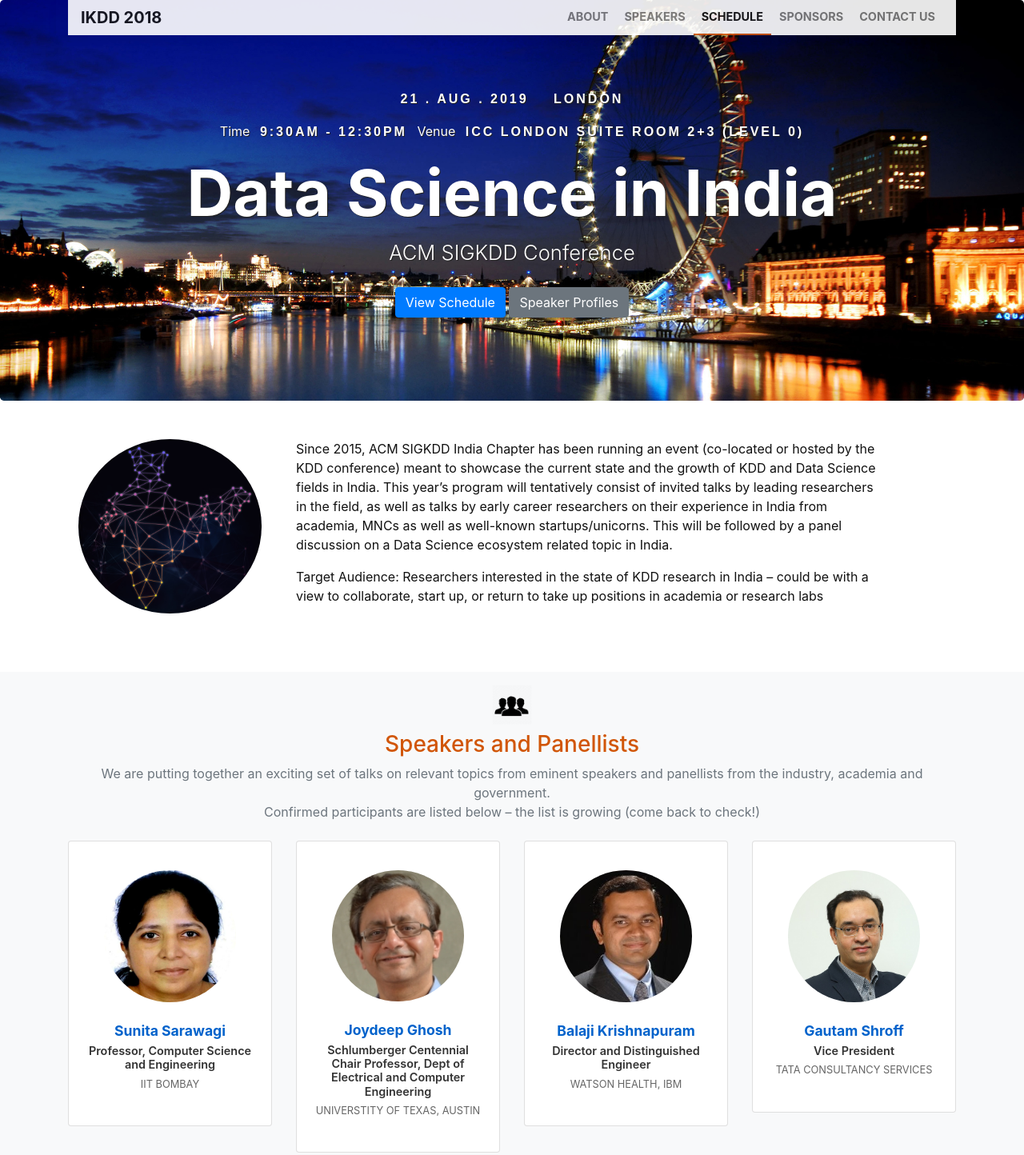
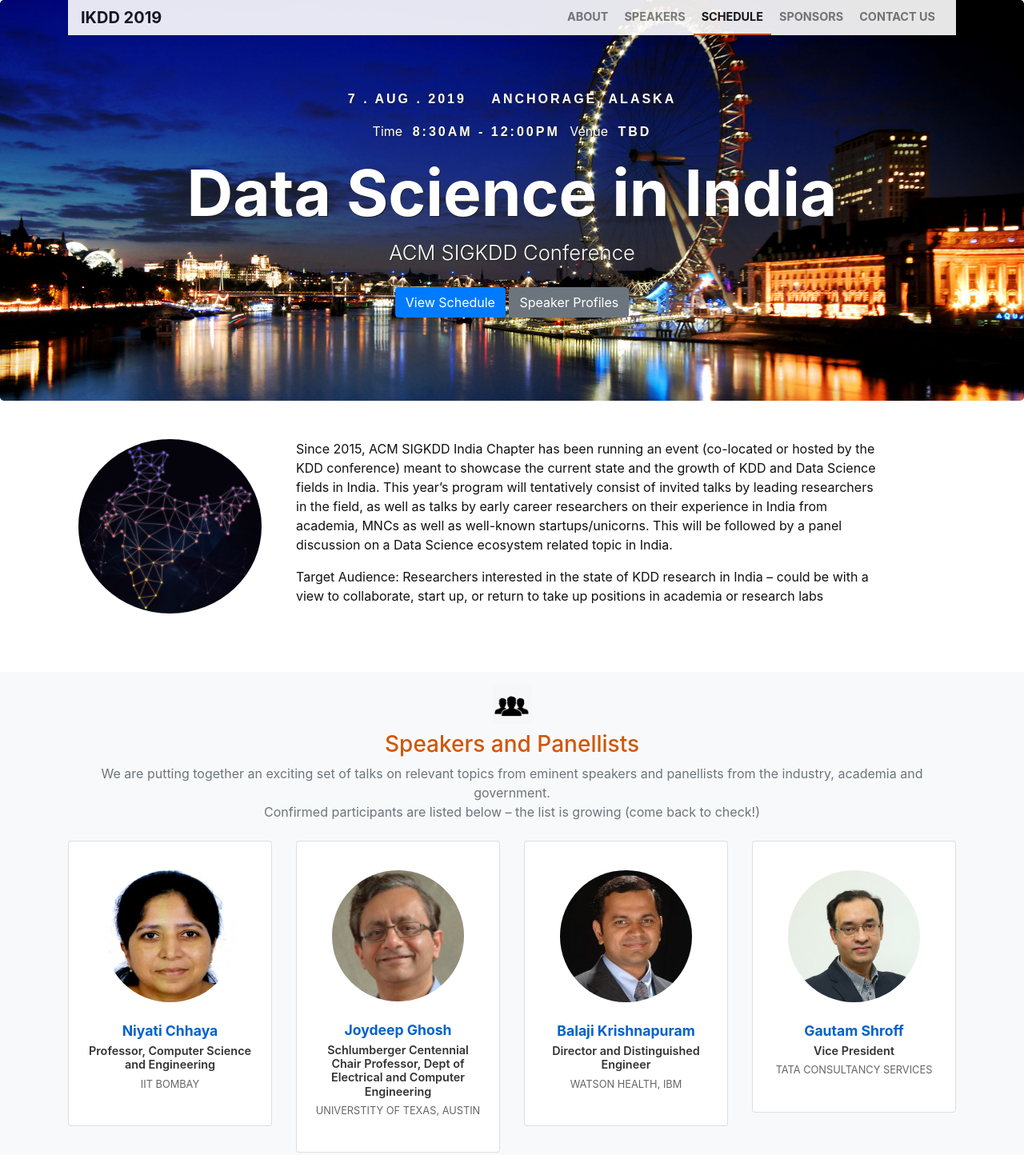
Before and after one commit to bakszero/KDD2019, a plain HTML site: page index.html in a window 1280 px wide. Shown: the top 1444 px of the page at 80% size. Drawn offline with nearby package versions, Linux system fonts and the light colour scheme.

Commit message:
Modify index

```diff
--- a/index.html
+++ b/index.html
@@ -24,7 +24,7 @@
      <nav class="navbar navbar-light navbar-expand-md with-shadow">
       <a class="navbar-brand" href="#" >
         <!--<img src="/docs/4.1/assets/brand/bootstrap-solid.svg" width="30" height="30" class="d-inline-block align-top" alt="">-->
-        IKDD 2018
+        IKDD 2019
       </a>
 
       <button class="navbar-toggler" type="button" data-toggle="collapse" data-target="#navbarTogglerDemo01" aria-controls="navbarTogglerDemo01" aria-expanded="false" aria-label="Toggle navigation">
@@ -50,17 +50,17 @@
         <div class="container">
           <div class="mb-3 ik-address">
             <span class="mr-4 text-uppercase">
-              21 . AUG . 2019 </span>
+             7 . AUG . 2019 </span>
             <span class="text-uppercase">
-              London</span>
+              Anchorage, Alaska</span>
           </div>
           <div class="mb-3 ik-address">
             Time
             <span class="pl-2 mr-2 text-uppercase">
-              9:30AM - 12:30PM</span>
+              8:30AM - 12:00PM</span>
             Venue
             <span class=" pl-2 text-uppercase">
-              ICC London Suite Room 2+3 (Level 0) </span>
+              TBD </span>
           </div>
           <h1 class="jumbotron-heading font-weight-bold">Data Science in India</h1>
           <p class="lead"> ACM SIGKDD Conference </p>
@@ -120,7 +120,7 @@ Target Audience: Researchers interested in the state of KDD research in India
                 <img class="card-img-top rounded-circle" src="images/speakers/sunita.jpg"   alt="Card image cap">
                 <div class="card-body">
                  <a href="https://www.cse.iitb.ac.in/~sunita/"  class="muted-link " target="_blank" title="Sunita Sarawagi - Personal Homepage" >
-                  <h6 class="card-title "> Sunita Sarawagi </h6>
+                  <h6 class="card-title "> Niyati Chhaya  </h6>
                  </a>
                  <h6 class="card-subtitle mb-2"> Professor, Computer Science and Engineering</h6>
                  <h6 class="card-subsubtitle mb-2"> IIT Bombay </h6>
```
